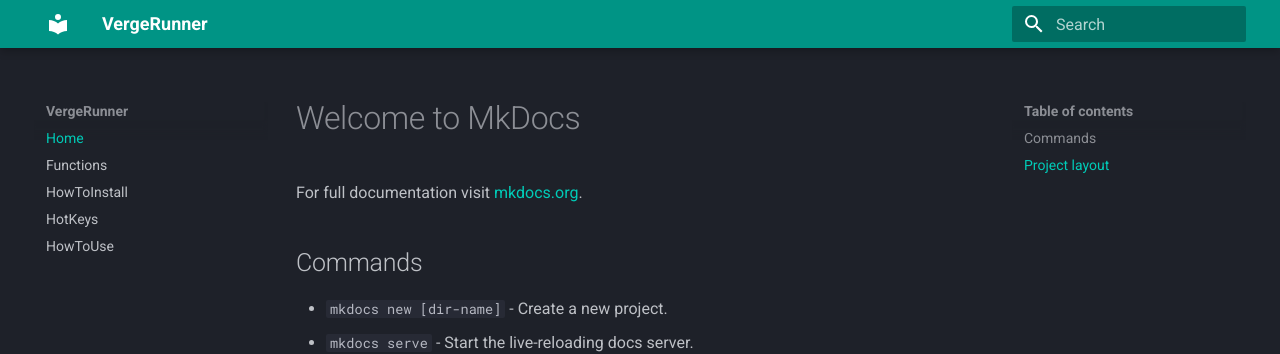
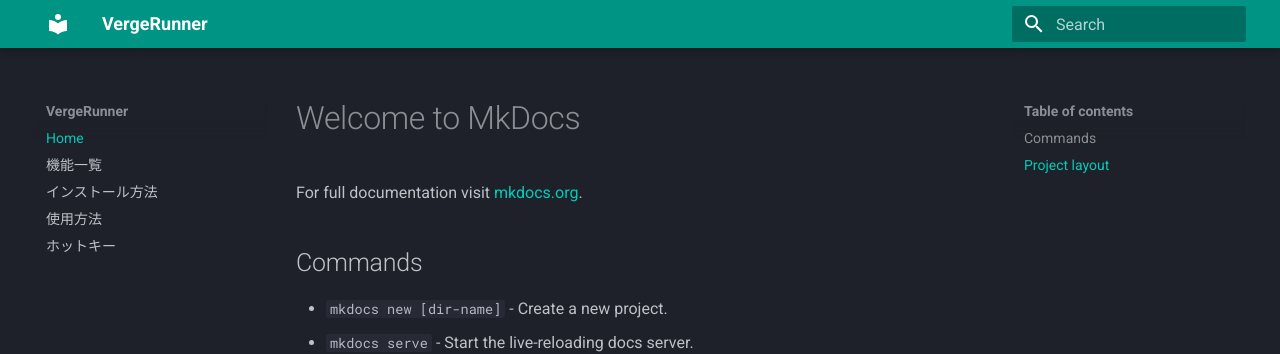
Before and after one commit to TakahiroNishigaki/vergerunner_docs, an MkDocs documentation site: the page built from docs/index.md, in a window 1280 px wide. Shown: the top 354 px of the page. Built offline with MkDocs 1.6.1 and Material for MkDocs 9.7.7, drawn with Linux system fonts in a browser that asks for light colours; some of the changed lines change nothing that is shown.

Commit message:
目次の更新

```diff
--- a/mkdocs.yml
+++ b/mkdocs.yml
@@ -12,9 +12,9 @@
 
 nav:
   - Home: index.md
-  - Functions: functions.md
-  - HowToInstall: how_to_install.md
-  - HotKeys: hotkeys.md
-  - HowToUse: how_to_use.md
+  - 機能一覧: functions.md
+  - インストール方法: how_to_install.md
+  - 使用方法: how_to_use.md
+  - ホットキー: hotkeys.md
 markdown_extensions:
   - tables
```
Also changed, not shown: site/404.html, site/functions/index.html, site/hotkeys/index.html, site/how_to_install/index.html, site/how_to_use/index.html, site/index.html.
